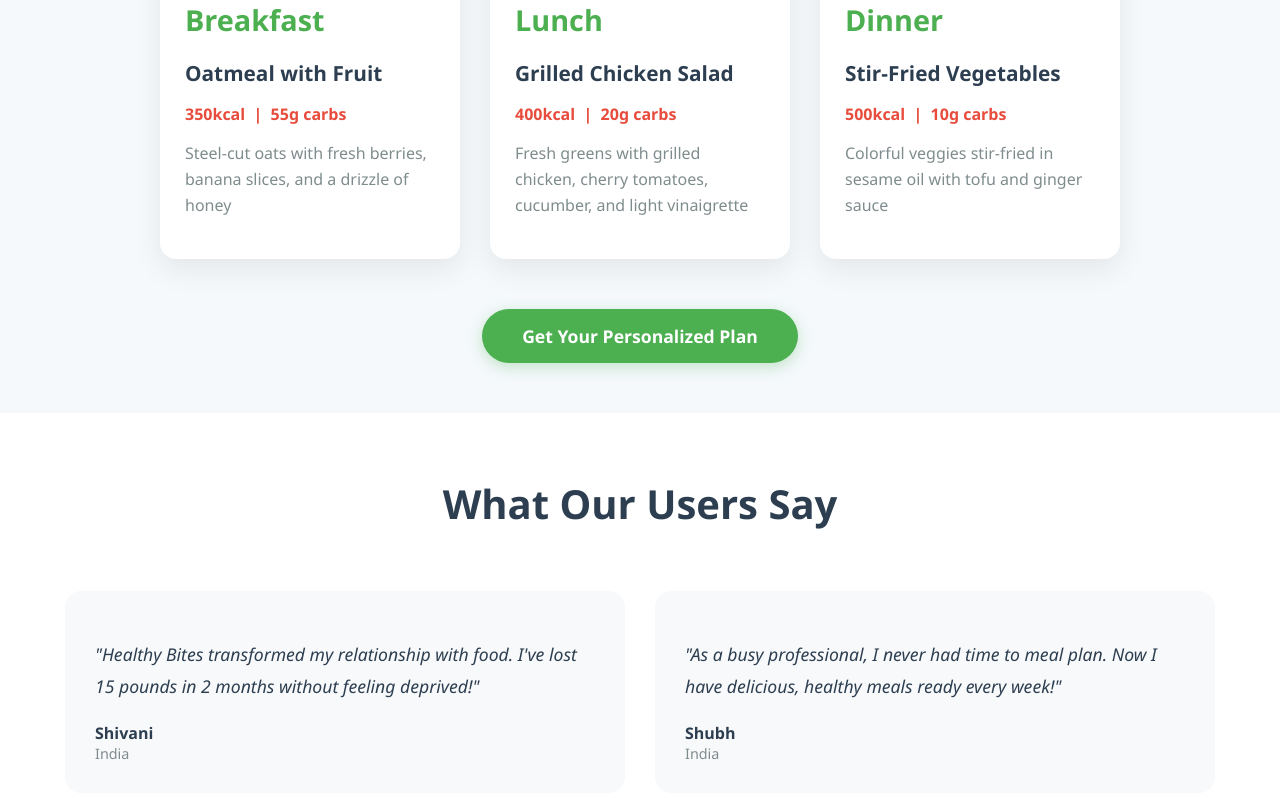
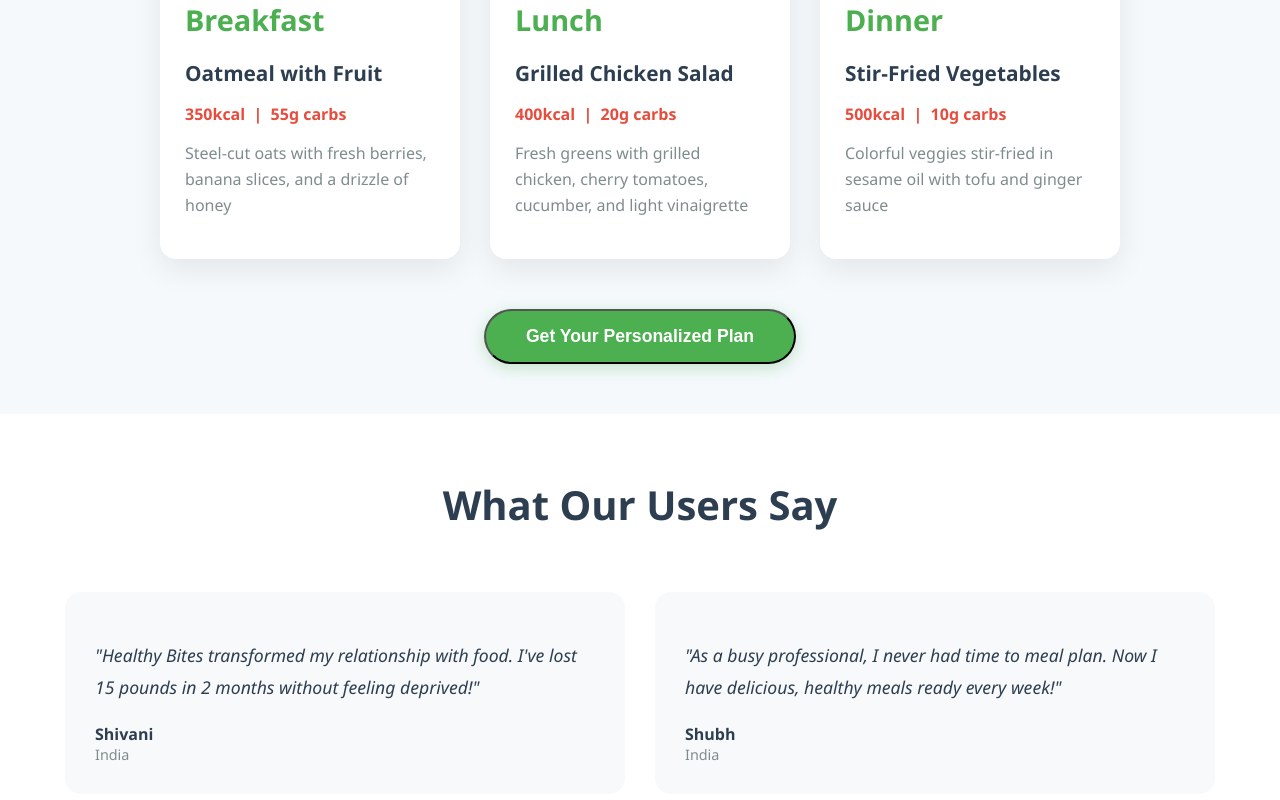
Before and after one commit to prachirathore9736/HealthyBitesFrontend, a React (Create React App) app: page /meal in a window 1280 px wide. Shown: the part 1415-2215 px from the top of the page. Built offline with nearby package versions, Linux system fonts and the light colour scheme.

Commit message:
locked page updated

```diff
--- a/src/App.js
+++ b/src/App.js
@@ -20,7 +20,7 @@ function App() {
       <Route path="/sign-in" element={<SignIn />} />
       <Route path="/forgot-password" element={<ResetPassword />} />
       <Route path="/meal" element={<Meal />} />
-      <Route path="/lockedpage" element={<LockedPage />} />
+      <Route path="/lockedpage" element={<LockedPage/>} />
       <Route path="/verify-otp" element={<VerifyOTP />} />
       <Route path="/profile-setup" element={<ProfileSetup />} />
       <Route path="/welcome" element={<Welcome />} />
--- a/src/components/Meal.js
+++ b/src/components/Meal.js
@@ -3,8 +3,11 @@ import lunchImg from './images/lunch.png';
 import dinnerImg from './images/dinner.png';
 import Header from './Header';
 import './Meal.css';
+import { useNavigate } from 'react-router-dom';
+
 
 function Meal() {
+  const navigate = useNavigate();
   return (
     <div className="explore-container">
       <Header />
@@ -80,8 +83,10 @@ function Meal() {
             </div>
           </div>
         </div>
+        <button className="next-btn" onClick={() => navigate('/lockedpage')}>
+          Get Your Personalized Plan
+        </button>
 
-        <a href="/lockedpage" className="next-btn">Get Your Personalized Plan</a>
       </div>
 
       <div className="testimonials">
```
